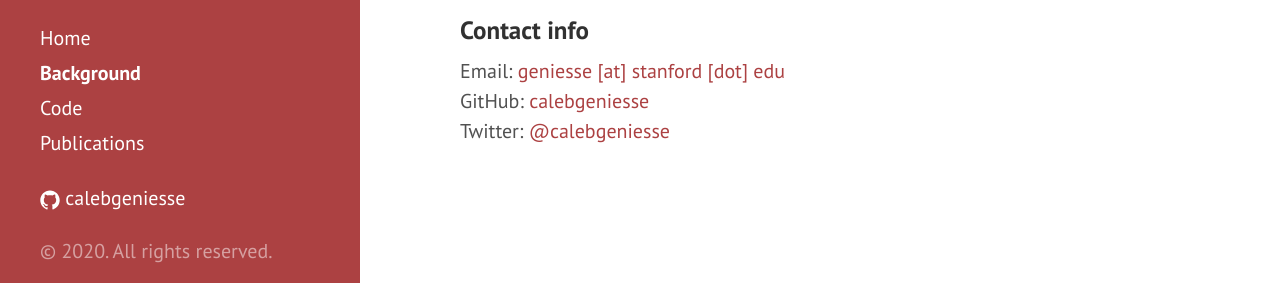
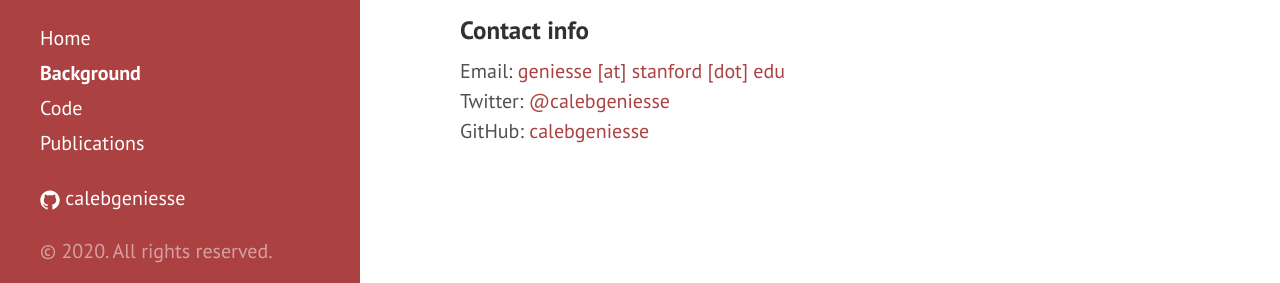
Before and after one commit to calebgeniesse/calebgeniesse.github.io, a Jekyll site: the page built from background.md, in a window 1280 px wide and 1201 px high. Shown: the part 895-1178 px from the top of the window. Built offline with Jekyll 4.4.1, drawn with Linux system fonts in a browser that asks for light colours; some of the changed lines change nothing that is shown.

Commit message:
update contact info

```diff
--- a/_config.yml
+++ b/_config.yml
@@ -25,4 +25,4 @@ github:
   repo:           https://github.com/calebgeniesse
 
 twitter:
-  repo:           https://twitter.com/calebgeniesse
+  url:           https://twitter.com/calebgeniesse
--- a/background.md
+++ b/background.md
@@ -20,6 +20,6 @@ I earned my BS in [Molecular and Cellular Biology](https://mcb.illinois.edu/) fr
 
 Email: [geniesse \[at\] stanford \[dot\] edu]()
 <br>
+Twitter: [@calebgeniesse](https://twitter.com/calebgeniesse)
+<br>
 GitHub: [calebgeniesse](https://github.com/calebgeniesse)
-<br>
-Twitter: [@calebgeniesse](https://twitter.com/calebgeniesse)
```
